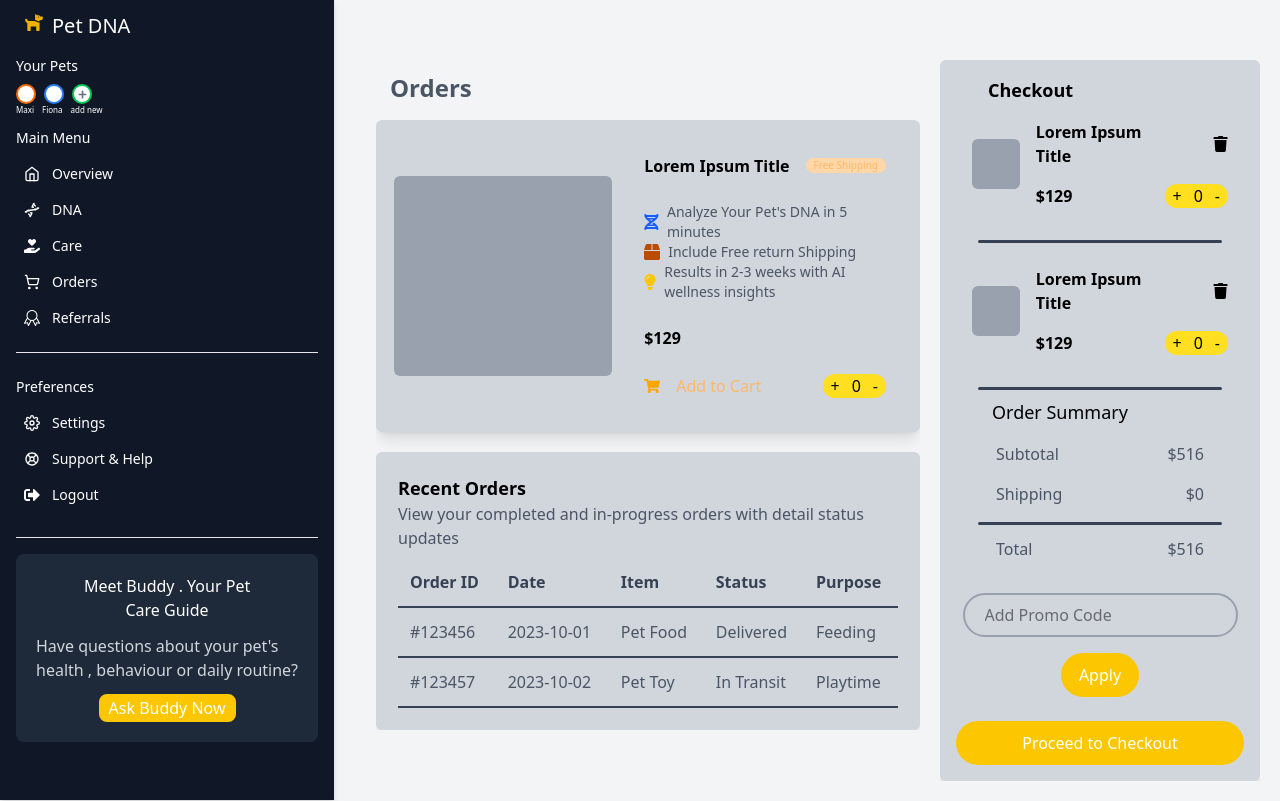
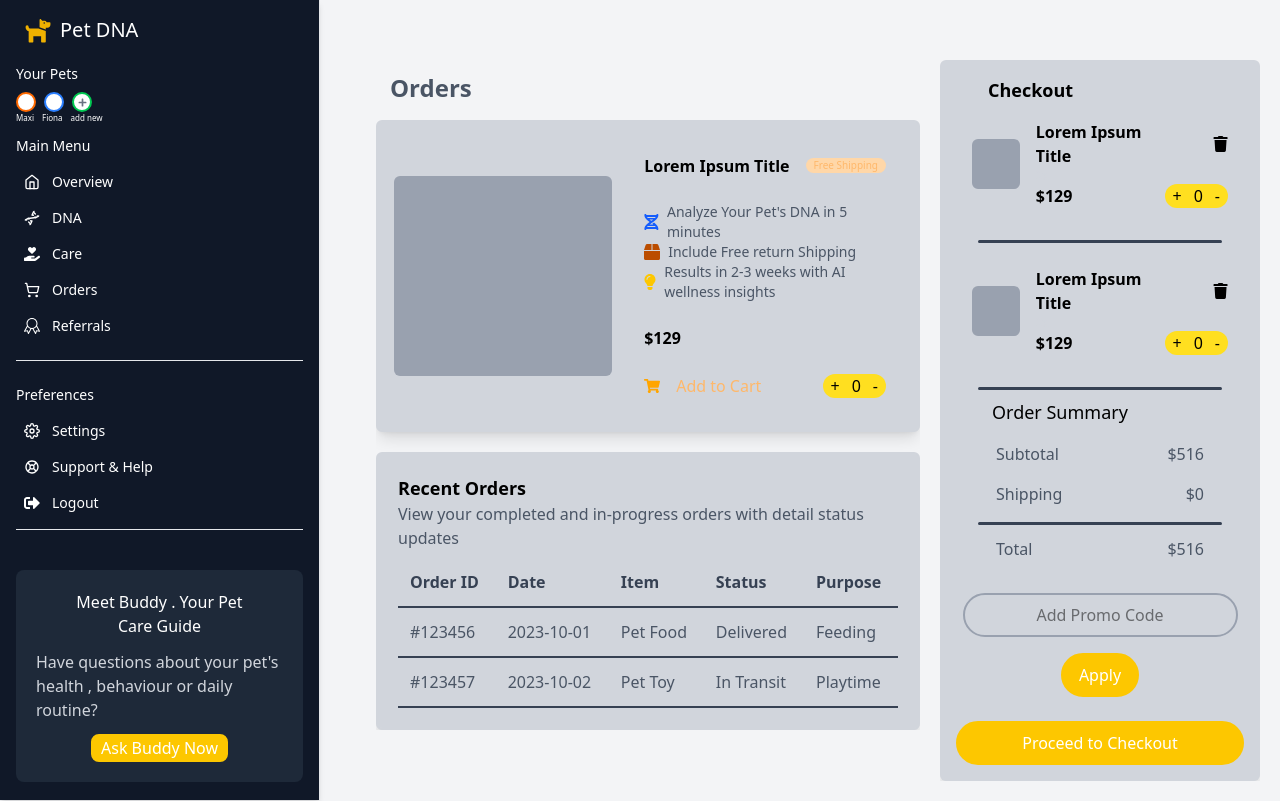
Before and after one commit to Zain-Ali3830/tech-bugs-task, a React (Vite) app: page / in a window 1280 px wide. Built offline with nearby package versions, Linux system fonts and the light colour scheme.

Commit message:
responsiveness changes

```diff
--- a/index.html
+++ b/index.html
@@ -5,7 +5,7 @@
     <link rel="icon" type="image/svg+xml" href="/vite.svg" />
     <meta name="viewport" content="width=device-width, initial-scale=1.0" />
     <link href="/src/style.css" rel="stylesheet">
-    <title>Vite + React</title>
+    <title>Tech Bugs</title>
   </head>
   <body>
     <div id="root"></div>
--- a/src/App.jsx
+++ b/src/App.jsx
@@ -6,11 +6,11 @@ function App() {
 
   return (
     <>
-     <div className="flex min-h-screen overflow-hidden bg-gray-100  ">
+     <div className="flex min-h-screen overflow-hidden bg-gray-100">
       <div className="md:w-65 lg:block overflow-hidden">
         <Sidebar />
       </div>
-      <div className="flex flex-1 flex-col justify-center items-center  lg:flex-row justify-center items-center lg:items-center gap-5 p-5 min-w-0 overflow-x-auto">
+      <div className="flex flex-1 flex-col justify-center items-center w-full  md:flex-wrap lg:flex-nowrap lg:flex-row justify-center items-center lg:items-center gap-5 p-5 min-w-0 overflow-x-auto">
         <div className="flex flex-col  justify-center items-center gap-4 w-full min-w-0 overflow-x-auto lg:flex justify-end items-end">
           <h1 className="font-bold text-2xl w-full text-center text-gray-600 lg:text-left px-[110px] text-black">Orders</h1>
         <div className="flex flex-col gap-5 w-full  lg:w-[85%] overflow-x-auto  ">
@@ -18,7 +18,7 @@ function App() {
           <Table />
         </div>
         </div>
-        <div className="w-full  flex  justify-center md:justify-center  lg:w-full xl:w-1/2  xl:mt-10 overflow-hidden">
+        <div className="w-full  flex  justify-center md:justify-center   lg:w-full xl:w-1/2  xl:mt-10 overflow-hidden">
           <CheckOut />
         </div>
       </div>
--- a/src/components/checkout.jsx
+++ b/src/components/checkout.jsx
@@ -79,7 +79,7 @@ function CheckOut() {
           <input
             type="text"
             placeholder="Add Promo Code"
-            className="border-2 border-gray-400 rounded-full px-5 py-2 "
+            className="border-2 border-gray-400 rounded-full px-5 py-2 text-center "
           />
           <button className="bg-yellow-400 border-2 border-yellow-400 rounded-full text-white px-4 py-2  ">
             Apply
--- a/src/components/sidebar.jsx
+++ b/src/components/sidebar.jsx
@@ -24,22 +24,22 @@ export default function Sidebar() {
     <>
     <button
       onClick={toggleSidebar}
-      className={`absolute top-6 left-6 z-[9999] md:hidden p-2 text-gray-900 focus:outline-none hover:text-yellow-400 transition-colors duration-200 ${
+      className={`absolute top-6 left-6 z-[9999] sm:hidden p-2 text-gray-900 focus:outline-none hover:text-yellow-400 transition-colors duration-200 ${
         isOpen ? 'hidden' : 'block'
       }`}
     >
       <HiMenu className="w-7 h-7" />
     </button>
-      <nav className={`bg-gray-900 shadow-md border-r border-gray-200 h-screen fixed top-0 left-0 min-w-[250px] py-2 px-4 overflow-auto z-50 transition-transform duration-300
-  ${isOpen ? "translate-x-0" : "-translate-x-full"} md:translate-x-0 md:block`}>
+      <nav className={`bg-gray-900 shadow-md border-r border-gray-200 h-screen fixed top-0 left-0 w-[260px] py-2 px-4 overflow-auto z-50 transition-transform duration-300
+  ${isOpen ? "translate-x-0" : "-translate-x-full"} sm:translate-x-0 sm:block lg:w-[320px]`}>
 
         <div className="relative flex flex-col h-full">
-          <div className="flex  gap-2 text-white text-xl  w-full rounded-md px-2 py-1 mb-3">
-            <FaDog className="text-yellow-500" />
+          <div className="flex  gap-2 text-white text-xl  w-full rounded-md px-2 py-2 mb-3">
+            <FaDog className="text-yellow-500 h-7 w-7" />
             <h1>Pet DNA</h1>
             <button
               onClick={toggleSidebar}
-              className="md:hidden ml-auto text-white hover:text-yellow-400 transition-colors duration-200 text-right"
+              className="sm:hidden ml-auto text-white hover:text-yellow-400 transition-colors duration-200 text-right"
             >
               <IoClose className="w-6 h-6" />
             </button>
@@ -125,13 +125,11 @@ export default function Sidebar() {
                 </div>
               </li>
             </ul>
-          </div>
-
-          <div className="mt-4">
+             <div className="mt-4">
             <hr className="my-4 border-gray-200" />
           </div>
 
-          <div className="bg-gray-800 max-w-full flex flex-col items-center gap-3 rounded-lg p-5 mb:20 md:mb-48">
+          <div className="bg-gray-800 max-w-full flex flex-col mt-10 items-center gap-3 rounded-lg p-5 mb:20 md:mb-48">
             <h3 className="text-white text-center">
               Meet Buddy . Your Pet <br />
               <span className="text-center">Care Guide</span>
@@ -144,6 +142,7 @@ export default function Sidebar() {
               Ask Buddy Now
             </button>
           </div>
+          </div>
         </div>
       </nav>
     </>
```
Also changed, not shown: src/index.css (line endings or trailing spaces).
